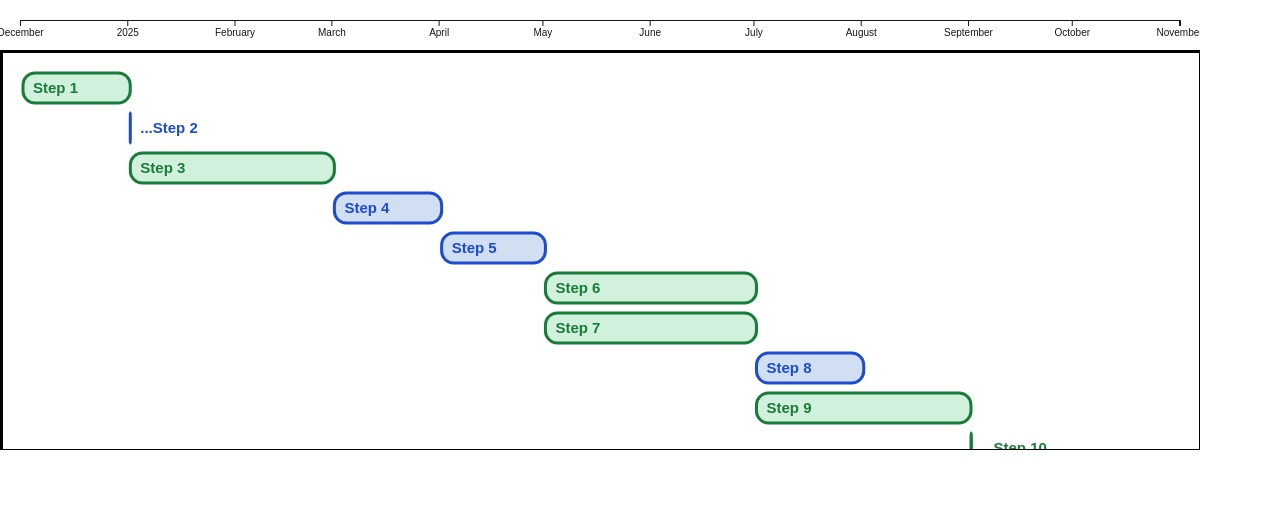
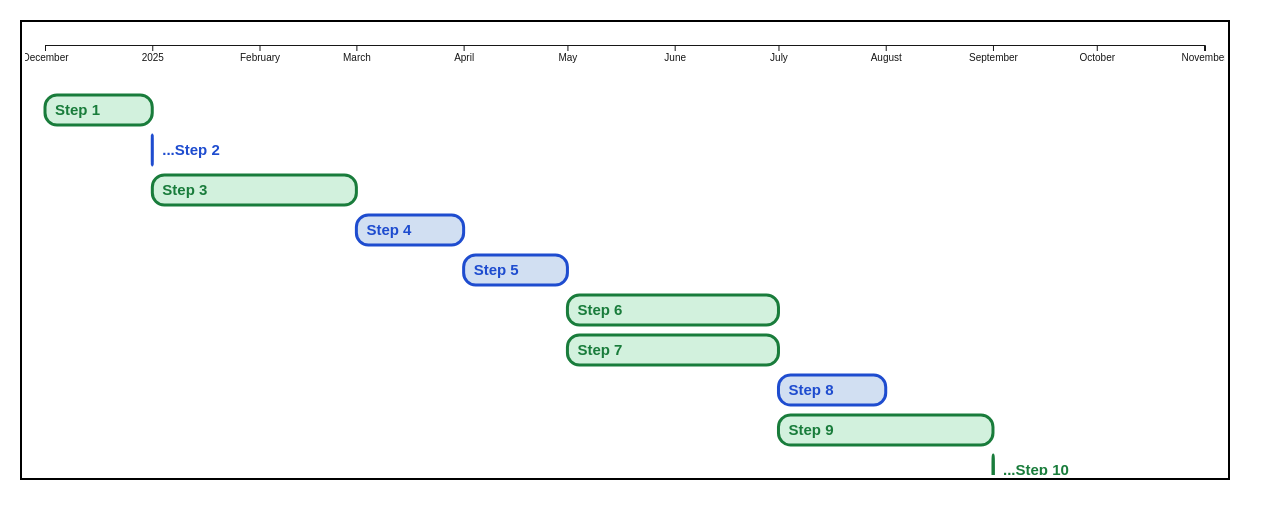
Before and after one commit to bwise/taskview, a Next.js app: page / in a window 1280 px wide. Shown: the top 518 px of the page. Built offline with nearby package versions, Linux system fonts and the light colour scheme.

Commit message:
fix border

```diff
--- a/src/app/page.tsx
+++ b/src/app/page.tsx
@@ -24,7 +24,7 @@ export default function Home() {
     }
 
     return (
-    <div>
+    <div style={{"border":"2px solid black", "width":"1210px", "margin":"20px"}}>
       <main>
           <WorkflowGraphWithTimeAxis data={data} initialTimespan={[data[0].startTime, data[data.length-1].endTime]} height={400} width={1200}></WorkflowGraphWithTimeAxis>
       </main>
--- a/src/components/WorkflowGraphWithTimeAxis.tsx
+++ b/src/components/WorkflowGraphWithTimeAxis.tsx
@@ -44,7 +44,6 @@ const WorkflowGraphWithTimeAxis: React.FC<WorkflowGraphWithTimeAxisProps> = ({
 
         svg.selectAll("*").remove();
         svg
-            .style("border", "2px solid black") // Add black border with 2px width
             .style("overflow", "hidden"); // Prevent overflow, allow zooming and scrolling
         timeAxisSvg.selectAll("*").remove();
 
@@ -196,7 +195,7 @@ const WorkflowGraphWithTimeAxis: React.FC<WorkflowGraphWithTimeAxisProps> = ({
     }, [data, initialTimespan, width, height]);
 
     return (
-    <div>
+    <div style={{"padding":"3px"}}>
         <svg ref={timeAxisRef} width={width} height={50}/>
         <div
             ref={containerRef}
@@ -204,10 +203,10 @@ const WorkflowGraphWithTimeAxis: React.FC<WorkflowGraphWithTimeAxisProps> = ({
                 width,
                 height,
                 "overflowY": "scroll",
-                "border": "1px solid black",
+                "border": "0px",
             }}
         >
-            <svg ref={svgRef} height={data.length * 45} width={width}/>
+            <svg ref={svgRef} height={data.length * 43} width={width}/>
         </div>
     </div>
 )
```
